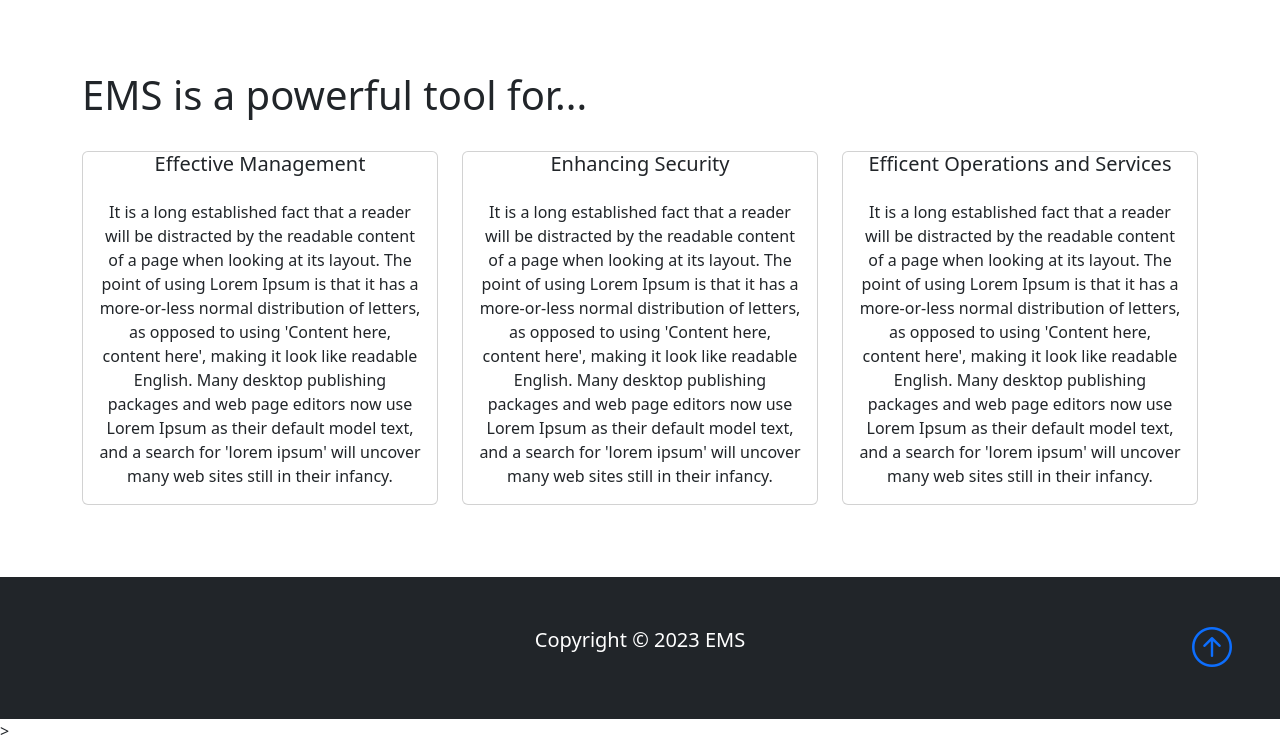
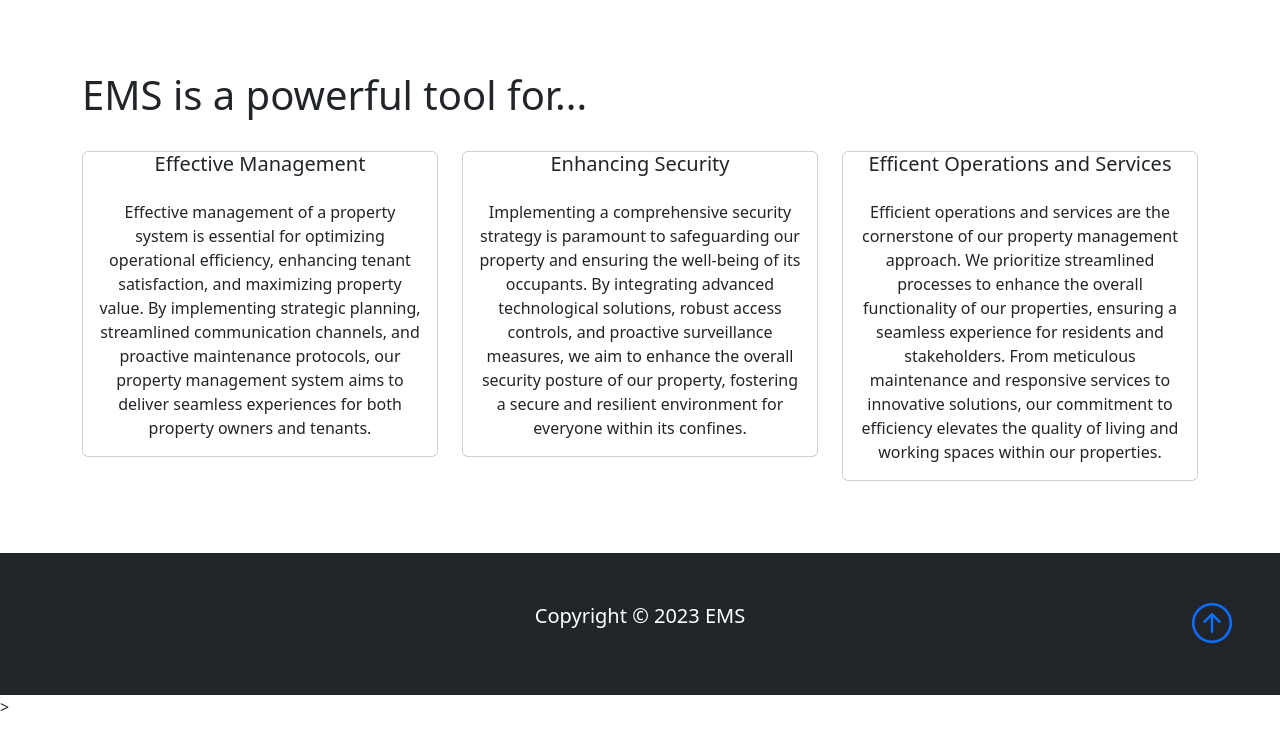
Before and after one commit to Chido100/estate_management_system, a Django app: page / in a window 1280 px wide. Shown: the part 477-1220 px from the top of the page. After the commit the page ends 1188 px from the top, so only its background shows below. Run offline with Django 4.2, Linux system fonts and the light colour scheme; a user stored in the database is signed in; tables that the repository leaves empty hold one stand-in row (values such as "Sample post").

Commit message:
Updated visitor access templates

```diff
--- a/ems/templates/base.html
+++ b/ems/templates/base.html
@@ -39,8 +39,8 @@
                                     Visitor Acess
                                 </button>
                                 <ul class="dropdown-menu dropdown-menu-dark">
-                                    <li><a class="dropdown-item" href="{% url 'create-access-request' %}">Create Ticket</a></li>
-                                    <li><a class="dropdown-item" href="#">View Tickets</a></li>
+                                    <li><a class="dropdown-item" href="{% url 'create-access-request' %}">Create Request</a></li>
+                                    <li><a class="dropdown-item" href="{% url 'all-access-requests' %}">View Requests</a></li>
                                 </ul>
                             </li>
 
@@ -69,9 +69,7 @@
                             <li class="nav-item">
                                 <a class="nav-link active" aria-current="page" href="#">Repository</a>
                             </li>
-                            <li class="nav-item">
-                                <a class="nav-link active" aria-current="page" href="{% url 'dashboard' %}">Browse</a>
-                            </li>
+
                         </ul>
                     </div>
 
@@ -123,14 +121,12 @@
             </button>
             <div class="collapse navbar-collapse" id="navbarSupportedContent">
                 <ul class="navbar-nav me-auto mb-2 mb-lg-0">
-                    <li class="nav-item">
-                        <a class="nav-link active" aria-current="page" href="/">Home</a>
-                    </li>
+
                     <li class="nav-item">
                         <a class="nav-link active" href="{% url 'workspace' %}">Workspace</a>
                     </li>
                     <li class="nav-item">
-                        <a class="nav-link active" href="{% url 'request-queue' %}">Visitor Access Request Queue</a>
+                        <a class="nav-link active" href="{% url 'request-queue' %}">Request Queue</a>
                     </li>
                     <li class="nav-item dropdown">
                         <a class="nav-link dropdown-toggle" href="#" id="navbarDropdown" role="button"
@@ -178,7 +174,7 @@
                         <a class="nav-link dropdown-toggle" href="#" id="navbarDropdown" role="button"
                             data-bs-toggle="dropdown" aria-expand="false">All Residents</a>
                         <ul class="dropdown-menu" aria-labelledby="navbarDropdown">
-                            <li><a class="dropdown-item" href="#">Approved Residents</a></li>
+                            <li><a class="dropdown-item" href="{% url 'all-residents' %}">Approved Residents</a></li>
                         </ul>
 
                     </li>
--- a/ems/templates/dashboard/dashboard.html
+++ b/ems/templates/dashboard/dashboard.html
@@ -72,11 +72,11 @@
                     <h5 class="card-title">Effective Management</h5>
                     <div class="card-body">
                         <div>
-                            It is a long established fact that a reader will be distracted by the readable content of a page when looking at its layout.
-                            The point of using Lorem Ipsum is that it has a more-or-less normal distribution of letters,
-                            as opposed to using 'Content here, content here', making it look like readable English.
-                            Many desktop publishing packages and web page editors now use Lorem Ipsum as their default model text,
-                            and a search for 'lorem ipsum' will uncover many web sites still in their infancy.
+                            Effective management of a property system is essential for optimizing operational efficiency,
+                            enhancing tenant satisfaction, and maximizing property value.
+                            By implementing strategic planning, streamlined communication channels,
+                            and proactive maintenance protocols, our property management system aims
+                            to deliver seamless experiences for both property owners and tenants.
                         </div>
                     </div>
                 </div>
@@ -87,11 +87,10 @@
                     <h5 class="card-title">Enhancing Security</h5>
                     <div class="card-body">
                         <div>
-                            It is a long established fact that a reader will be distracted by the readable content of a page when looking at its layout.
-                            The point of using Lorem Ipsum is that it has a more-or-less normal distribution of letters,
-                            as opposed to using 'Content here, content here', making it look like readable English.
-                            Many desktop publishing packages and web page editors now use Lorem Ipsum as their default model text,
-                            and a search for 'lorem ipsum' will uncover many web sites still in their infancy.
+                            Implementing a comprehensive security strategy is paramount to safeguarding our property
+                            and ensuring the well-being of its occupants. By integrating advanced technological solutions,
+                            robust access controls, and proactive surveillance measures, we aim to enhance the overall security posture of our property,
+                            fostering a secure and resilient environment for everyone within its confines.
                         </div>
                     </div>
                 </div>
@@ -102,11 +101,11 @@
                     <h5 class="card-title">Efficent Operations and Services</h5>
                     <div class="card-body">
                         <div>
-                            It is a long established fact that a reader will be distracted by the readable content of a page when looking at its layout.
-                            The point of using Lorem Ipsum is that it has a more-or-less normal distribution of letters,
-                            as opposed to using 'Content here, content here', making it look like readable English.
-                            Many desktop publishing packages and web page editors now use Lorem Ipsum as their default model text,
-                            and a search for 'lorem ipsum' will uncover many web sites still in their infancy.
+                            Efficient operations and services are the cornerstone of our property management approach.
+                            We prioritize streamlined processes to enhance the overall functionality of our properties,
+                            ensuring a seamless experience for residents and stakeholders.
+                            From meticulous maintenance and responsive services to innovative solutions,
+                            our commitment to efficiency elevates the quality of living and working spaces within our properties.
                         </div>
                     </div>
                 </div>
@@ -158,18 +157,17 @@
 {% elif request.user.is_security %}
 
 <!-- Showcase -->
-<section class="bg-light p-5 p-lg-0 text-center text-dark text-sm-start">
+<section class="bg-primary-subtle p-5 p-lg-0 text-center text-dark text-sm-start">
     <div class="container">
         <div class="d-sm-flex align-items-center justify-content-between">
             <div>
-                <h1>Neigbourhood <span class="text-warning">Connect</span></h1>
+                <h1>Neigbourhood <span class="text-danger">Connect</span></h1>
                 <p class="lead my-4">
                     Lorem Ipsum is simply dummy text of the printing and typesetting industry.
                     Lorem Ipsum has been the industry's standard dummy text ever since the 1500s,
                     when an unknown printer took a galley of type and scrambled it to make a type specimen book.
                     It has survived not only five centuries, but also the leap into electronic typesetting,
                     remaining essentially unchanged.
-
                 </p>
                 <button class="btn btn-outline-dark btn-lg" data-bs-toggle="modal" data-bs-target="#contact">Contact Us</button>
             </div>
@@ -215,6 +213,63 @@
 </section>
 
 
+<!-- Boxes -->
+<section class="p-5">
+    <div class="container">
+        <h1>EMS is a powerful tool for...</h1><br>
+        <div class="row text-center g-4">
+            <div class="col-md-4">
+                <div class="card mb-4">
+                    <h5 class="card-title">Effective Management</h5>
+                    <div class="card-body">
+                        <div>
+                            Effective management of a property system is essential for optimizing operational efficiency,
+                            enhancing tenant satisfaction, and maximizing property value.
+                            By implementing strategic planning, streamlined communication channels,
+                            and proactive maintenance protocols, our property management system aims
+                            to deliver seamless experiences for both property owners and tenants.
+                        </div>
+                    </div>
+                </div>
+            </div>
+
+            <div class="col-md-4">
+                <div class="card mb-4">
+                    <h5 class="card-title">Enhancing Security</h5>
+                    <div class="card-body">
+                        <div>
+                            Implementing a comprehensive security strategy is paramount to safeguarding our property
+                            and ensuring the well-being of its occupants. By integrating advanced technological solutions,
+                            robust access controls, and proactive surveillance measures, we aim to enhance the overall security posture of our property,
+                            fostering a secure and resilient environment for everyone within its confines.
+                        </div>
+                    </div>
+                </div>
+            </div>
+
+            <div class="col-md-4">
+                <div class="card mb-4">
+                    <h5 class="card-title">Efficent Operations and Services</h5>
+                    <div class="card-body">
+                        <div>
+                            Efficient operations and services are the cornerstone of our property management approach.
+                            We prioritize streamlined processes to enhance the overall functionality of our properties,
+                            ensuring a seamless experience for residents and stakeholders.
+                            From meticulous maintenance and responsive services to innovative solutions,
+                            our commitment to efficiency elevates the quality of living and working spaces within our properties.
+                        </div>
+                    </div>
+                </div>
+            </div>
+
+
+        </div>
+
+    </div>
+
+</section>
+
+
 
 <!-- Footer -->
 
@@ -253,11 +308,11 @@
 {% elif request.user.is_management %}
 
 <!-- Showcase -->
-<section class="bg-light p-5 p-lg-0 text-center text-dark text-sm-start">
+<section class="bg-primary-subtle p-5 p-lg-0 text-center text-dark text-sm-start">
     <div class="container">
         <div class="d-sm-flex align-items-center justify-content-between">
             <div>
-                <h1>Neigbourhood <span class="text-warning">Connect</span></h1>
+                <h1>Neigbourhood <span class="text-danger">Connect</span></h1>
                 <p class="lead my-4">
                     Lorem Ipsum is simply dummy text of the printing and typesetting industry.
                     Lorem Ipsum has been the industry's standard dummy text ever since the 1500s,
@@ -310,6 +365,64 @@
 
 
 
+<!-- Boxes -->
+<section class="p-5">
+    <div class="container">
+        <h1>EMS is a powerful tool for...</h1><br>
+        <div class="row text-center g-4">
+            <div class="col-md-4">
+                <div class="card mb-4">
+                    <h5 class="card-title">Effective Management</h5>
+                    <div class="card-body">
+                        <div>
+                            Effective management of a property system is essential for optimizing operational efficiency,
+                            enhancing tenant satisfaction, and maximizing property value.
+                            By implementing strategic planning, streamlined communication channels,
+                            and proactive maintenance protocols, our property management system aims
+                            to deliver seamless experiences for both property owners and tenants.
+                        </div>
+                    </div>
+                </div>
+            </div>
+
+            <div class="col-md-4">
+                <div class="card mb-4">
+                    <h5 class="card-title">Enhancing Security</h5>
+                    <div class="card-body">
+                        <div>
+                            Implementing a comprehensive security strategy is paramount to safeguarding our property
+                            and ensuring the well-being of its occupants. By integrating advanced technological solutions,
+                            robust access controls, and proactive surveillance measures, we aim to enhance the overall security posture of our property,
+                            fostering a secure and resilient environment for everyone within its confines.
+                        </div>
+                    </div>
+                </div>
+            </div>
+
+            <div class="col-md-4">
+                <div class="card mb-4">
+                    <h5 class="card-title">Efficent Operations and Services</h5>
+                    <div class="card-body">
+                        <div>
+                            Efficient operations and services are the cornerstone of our property management approach.
+                            We prioritize streamlined processes to enhance the overall functionality of our properties,
+                            ensuring a seamless experience for residents and stakeholders.
+                            From meticulous maintenance and responsive services to innovative solutions,
+                            our commitment to efficiency elevates the quality of living and working spaces within our properties.
+                        </div>
+                    </div>
+                </div>
+            </div>
+
+
+        </div>
+
+    </div>
+
+</section>
+
+
+
 
 
 <!-- Footer -->
--- a/ems/templates/users/login.html
+++ b/ems/templates/users/login.html
@@ -8,7 +8,7 @@
 <div class="card mx-auto" style="width: 40rem;">
     <!-- <img src="..." class="card-img-top" alt="..."-->
 
-    <div class="card-body p-3 mb-2 bg-light text-dark">
+    <div class="card-body p-3 mb-2 bg-secondary-subtle text-dark">
         <div class="d-flex align-items-center mb-3">
             <h5 class="card-title mb-3">Login</h5>
         </div>
--- a/ems/templates/users/password_reset.html
+++ b/ems/templates/users/password_reset.html
@@ -24,7 +24,7 @@
 
     <div class="d-flex align-items-center justify-content-center" style="min-height: 100vh;">
         <div class="card mx-auto" style="width: 40rem;">
-            <div class="card-body p-3 mb-2 bg-light text-black">
+            <div class="card-body p-3 mb-2 bg-secondary-subtle text-black">
                 <div class="d-flex align-items-center mb-3">
                     <img src="#" alt="" style="height: 40px;">
                     <h5 class="card-title mb-3">Reset Password</h5>
--- a/ems/templates/users/register_resident.html
+++ b/ems/templates/users/register_resident.html
@@ -6,7 +6,7 @@
 <div class="d-flex align-items-center justify-content-center" style="min-height: 100vh;">
     <div class="card mx-auto" style="width: 40rem;">
         <!-- <img src="..." class="card-img-top" alt="..."-->
-        <div class="card-body p-3 mb-2 bg-light text-black">
+        <div class="card-body p-3 mb-2 bg-secondary-subtle text-black">
             <div class="d-flex align-items-center mb-3">
                 <!--<img src="/media/item_images/Untitled_Artwork.jpg" alt="App Logo" style="height: 40px;">-->
                 <h5 class="card-title mb-3">Register for exclusive access.</h5>
--- a/ems/templates/visitor_access/access_request_details.html
+++ b/ems/templates/visitor_access/access_request_details.html
@@ -58,8 +58,8 @@
             <!-- <img src="..." class="card-img-top" alt="..."> -->
             <div class="card-body">
                 <h5 class="card-title mb-3">All requests created by {{access_request.creator}}</h5>
-                {% for access_request in va_per_user %}
-                <p class="card-text">{{access_request.request_number}} <a href="{% url 'access-request-details' access_request.pk%}">(view)</a>
+                {% for request_by_user in va_per_user %}
+                <p class="card-text">{{request_by_user.request_number}} <a href="{% url 'access-request-details' request_by_user.pk%}">(view)</a>
                 </p>
                 {% endfor %}
             </div>
--- a/ems/templates/visitor_access/all_access_requests.html
+++ b/ems/templates/visitor_access/all_access_requests.html
@@ -5,7 +5,7 @@
 <div class="card mx-auto" style="width: 76rem;">
     <!-- <img src="..." class="card-img-top" alt="..."> -->
     <div class="card-body">
-        <h5 class="card-title" mb-3>Request Queue</h5>
+        <h5 class="card-title mb-3">Request Queue</h5>
 
         <table class="table table-bordered">
             <thead>
@@ -36,7 +36,7 @@
                     {% elif access_request.request_status == 'Completed' %}
                     <td><span class="badge bg-danger">Completed</span></td>
                     {% endif %}
-                    <td><small><a href="{% url 'access-request-details' access_requests.pk %}">View Details</a></small></td>
+                    <td><small><a href="{% url 'access-request-details' access_request.pk %}">View Details</a></small></td>
                 </tr>
                 {% endfor %}
 
--- a/ems/templates/visitor_access/all_closed_requests.html
+++ b/ems/templates/visitor_access/all_closed_requests.html
@@ -32,7 +32,7 @@
                     {% elif access_request.request_status == 'Completed' %}
                     <td><span class="badge bg-danger">Completed</span></td>
                     {% endif %}
-                    <td><small><a href="{% url 'access-request-details' access_requests.pk %}">View Details</a></small></td>
+                    <td><small><a href="{% url 'access-request-details' access_request.pk %}">View Details</a></small></td>
                 </tr>
                 {% endfor %}
 
--- a/ems/templates/visitor_access/workspace.html
+++ b/ems/templates/visitor_access/workspace.html
@@ -5,14 +5,14 @@
 <div class="card mx-auto" style="width: 76rem;">
     <!-- <img src="..." class="card-img-top" alt="..."> -->
     <div class="card-body">
-        <h5 class="card-title" mb-3>Visitor Access Request Workspace</h5>
+        <h5 class="card-title" mb-3>Request Workspace</h5>
 
         <table class="table table-bordered">
             <thead>
                 <tr>
                     <th scope="col">Request ID</th>
                     <th scope="col">Visitor Name</th>
-                    <th scope="col">Created On</th>
+                    <th scope="col">Date Created</th>
                     <th scope="col">Created By</th>
                     <th scope="col">Status</th>
                     <th scope="col">Action</th>
@@ -32,7 +32,7 @@
                     {% elif access_request.request_status == 'Completed' %}
                     <td><span class="badge bg-danger">Completed</span></td>
                     {% endif %}
-                    <td><small><a href="{% url 'access-request-details' va_per_user.pk %}">View Details</a></small></td>
+                    <td><small><a href="{% url 'access-request-details' access_request.pk %}">View Details</a></small></td>
                 </tr>
                 {% endfor %}
 
--- a/ems/visitor_access/views.py
+++ b/ems/visitor_access/views.py
@@ -15,7 +15,7 @@ def access_request_details(request, pk):
     va = User.objects.get(username=access_request.creator)
     va_per_user = va.creator.all()
     context = {'access_request': access_request, 'va_per_user': va_per_user}
-    return render(request, 'visitor_access/visitor_access_details.html', context)
+    return render(request, 'visitor_access/access_request_details.html', context)
 
 
 
@@ -104,7 +104,7 @@ def close_access_request(request, pk):
     access_request.closed_date = datetime.datetime.now()
     access_request.save()
     messages.info(request, 'Access Request has been resolved')
-    return redirect('request_queue')
+    return redirect('request-queue')
 
 
 # Request security team is working on
```
Also changed, not shown: ems/templates/users/all_residents.html (added, +35 -0 lines), ems/templates/visitor_access/request_queue.html (+9 -9 lines), ems/media/profile_pics/default.jpg (added).
